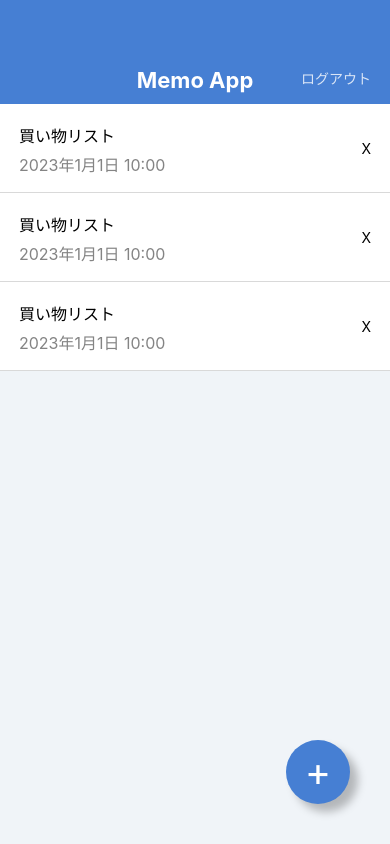
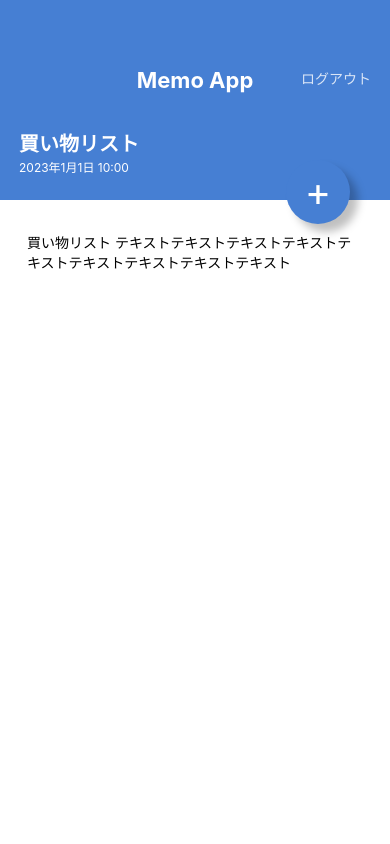
Before and after one commit to horii203/react_native_app, a React Native app in the folder my-app/: screen / in a window 390 px wide. Built offline with nearby package versions, Linux system fonts and the light colour scheme.

Commit message:
メモ詳細画面作成

```diff
--- a/my-app/App.jsx
+++ b/my-app/App.jsx
@@ -1,28 +1,9 @@
 import React from 'react';
-import { StyleSheet, View } from 'react-native';
-
-import AppBar from './src/components/AppBar';
-import MemoList from './src/components/MemoList';
-import CircleButton from './src/components/CircleButton';
+import MemoListScreen from './src/screens/MemoListScreen';
+import MemoDetailScreen from './src/screens/MemoDetailScreen';
 
 export default function App() {
   return (
-    <View style={styles.container}>
-
-      <AppBar/>
-
-      <MemoList/>
-
-      <CircleButton>+</CircleButton>
-
-    </View>
-
+    <MemoDetailScreen/>
   );
 }
-
-const styles = StyleSheet.create({
-  container: {
-    flex: 1,
-    backgroundColor: '#f0f4f8',
-  },
-});
--- a/my-app/src/components/CircleButton.jsx
+++ b/my-app/src/components/CircleButton.jsx
@@ -1,13 +1,13 @@
 // ボタンのコンポーネント
 import React from 'react';
 import { StyleSheet, Text, View } from 'react-native';
-import { string } from 'prop-types';
+import { string, shape } from 'prop-types';
 
 export default function CircleButton(props) {
   // ボタンのプラスマイナスの切り替えはApp.jsxで行う
-  const { children } = props;
+  const { children, style } = props;
   return (
-    <View style={styles.circleButtom}>
+    <View style={[styles.circleButtom, style]}>
       <Text style={styles.circleButtomLabel}>{children}</Text>
     </View>
   );
@@ -15,7 +15,13 @@
 
 // CircleButtonを使うときchildrenは必須
 CircleButton.propTypes = {
-  children: string.isRequired,
+  children: string.isRequired, //isRequiredデフォルトの場合はデフォルト値の設定不要
+  style: shape(),
+}
+
+//デフォルトの値を設定する
+CircleButton.defaultProps = {
+  style: null,
 }
 
 const styles = StyleSheet.create({
--- /dev/null
+++ b/my-app/src/screens/MemoDetailScreen.jsx
@@ -0,0 +1,70 @@
+// メモ詳細の画面
+import React from 'react';
+import { StyleSheet, View, Text, ScrollView } from 'react-native';
+
+import AppBar from '../components/AppBar';
+import CircleButton from '../components/CircleButton';
+
+export default function MemoDetailScreen() {
+  return (
+    <View style={styles.container}>
+      <AppBar/>
+      <View style={styles.MemoHeader}>
+        <Text style={styles.MemoTitle}>買い物リスト</Text>
+        <Text style={styles.MemoDate}>2023年1月1日 10:00</Text>
+      </View>
+
+      <ScrollView style={styles.MemoBody}>
+        <View style={styles.MemoText}>
+          <Text>
+            買い物リスト
+            テキストテキストテキストテキストテキストテキストテキストテキストテキスト
+          </Text>
+        </View>
+      </ScrollView>
+
+      {/* CircleButtonは独自で定義したものなので、CircleButton.jsxでstyleを適用できるように設定する */}
+      <CircleButton style={{ top: 160, bottom: 'auto' }}>+</CircleButton>
+
+    </View>
+  );
+}
+
+const styles = StyleSheet.create({
+  container: {
+    flex: 1,
+    backgroundColor: '#fff',
+  },
+
+  MemoHeader: {
+    backgroundColor: '#467fd3',
+    height: 96,
+    justifyContent: 'center',
+    paddingVertical: 24,
+    paddingHorizontal: 19,
+
+  },
+
+  MemoTitle: {
+    color: '#fff',
+    fontSize: 20,
+    lineHeight: 32,
+    fontWeight: 'bold'
+  },
+
+  MemoDate: {
+    color: '#fff',
+    fontSize: 12,
+    lineHeight: 16,
+  },
+
+  MemoBody: {
+    paddingVertical: 32,
+    paddingHorizontal: 27,
+  },
+
+  MemoText: {
+    fontSize: 16,
+    lineHeight: 24,
+  }
+})
--- /dev/null
+++ b/my-app/src/screens/MemoListScreen.jsx
@@ -0,0 +1,28 @@
+// メモリストの画面
+import React from 'react';
+import { StyleSheet, View } from 'react-native';
+
+import AppBar from '../components/AppBar';
+import MemoList from '../components/MemoList';
+import CircleButton from '../components/CircleButton';
+
+export default function MemoListScreen() {
+  return (
+    <View style={styles.container}>
+
+      <AppBar/>
+
+      <MemoList/>
+
+      <CircleButton>+</CircleButton>
+
+    </View>
+  );
+}
+
+const styles = StyleSheet.create({
+    container: {
+        flex: 1,
+        backgroundColor: '#f0f4f8',
+      },
+})
```
